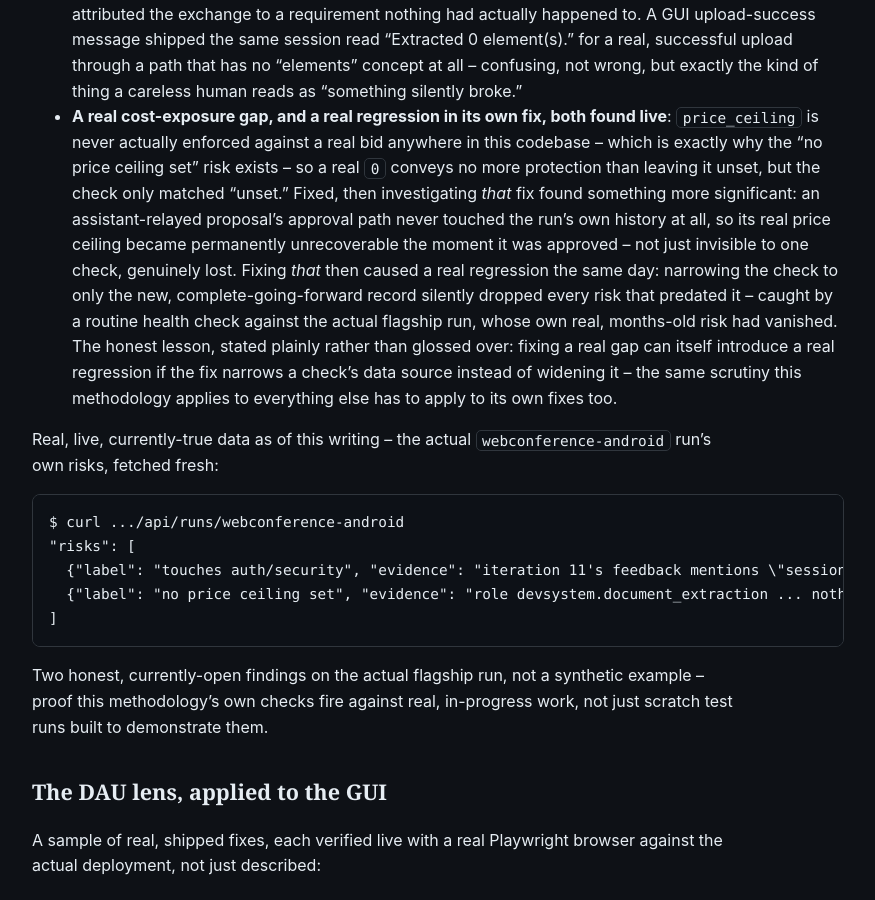
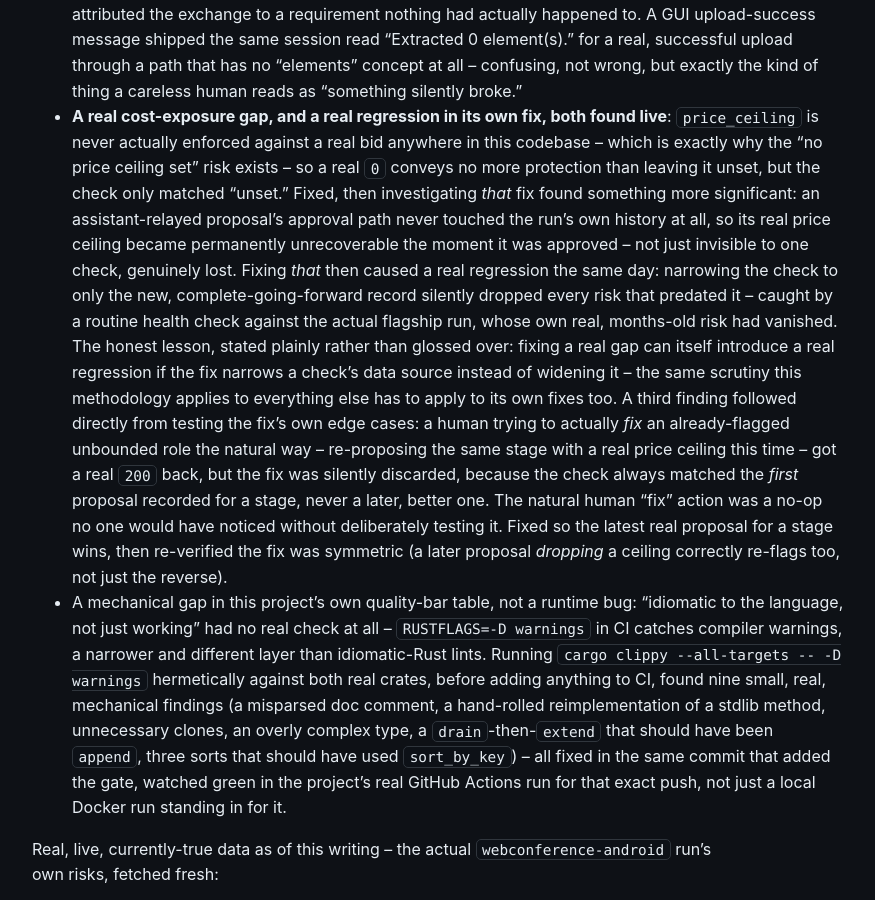
Before and after one commit to scimbe/CADS-devsystem-docs, a Jekyll site: the page built from _explanation/dau-lens-and-stress-testing.md, in a window 1280 px wide and 900 px high, scrolled down 2369 px. Shown: the whole window, without its empty margins (322-1197 px from the left). Built offline with Jekyll 4.4.1, drawn with Linux system fonts in a browser that asks for light colours; some of the changed text lies outside the part shown.

Commit message:
explanation: bring the stress-test track record current (26 -> 29 runs)
Three real rounds had landed in the source repo's own goal doc since this
page was last updated: run 27's fix for a "latest proposal wins" gap in
no_price_ceiling (a later, better re-proposal was being silently discarded),
run 28's GUI tooltip clarifying that a real 0 price ceiling isn't a real
budget, and run 29's cargo-clippy CI gate closing the goal doc's own
"Kunstgerecht" quality-bar row. All three folded into the existing
price_ceiling narrative and GUI-fixes list rather than left as a bare count
bump.

```diff
--- a/_explanation/dau-lens-and-stress-testing.md
+++ b/_explanation/dau-lens-and-stress-testing.md
@@ -40,8 +40,8 @@ for what these checks look like in the code.
 
 ## The real track record
 
-As of this writing, the stress test has run **twenty-six** real rounds against the actual
-deployment, finding and closing twenty-six real gaps -- not simulated, not hypothetical. A
+As of this writing, the stress test has run **twenty-nine** real rounds against the actual
+deployment, finding and closing twenty-nine real gaps -- not simulated, not hypothetical. A
 representative sample, each with its own real live before/after proof:
 
 - A one-line rubber-stamp review (`"looks fine to me"`) satisfied the mandatory review gate just as
@@ -109,7 +109,23 @@ representative sample, each with its own real live before/after proof:
   actual flagship run, whose own real, months-old risk had vanished. The honest lesson, stated
   plainly rather than glossed over: fixing a real gap can itself introduce a real regression if the
   fix narrows a check's data source instead of widening it -- the same scrutiny this methodology
-  applies to everything else has to apply to its own fixes too.
+  applies to everything else has to apply to its own fixes too. A third finding followed directly
+  from testing the fix's own edge cases: a human trying to actually *fix* an already-flagged
+  unbounded role the natural way -- re-proposing the same stage with a real price ceiling this time
+  -- got a real `200` back, but the fix was silently discarded, because the check always matched the
+  *first* proposal recorded for a stage, never a later, better one. The natural human "fix" action
+  was a no-op no one would have noticed without deliberately testing it. Fixed so the latest real
+  proposal for a stage wins, then re-verified the fix was symmetric (a later proposal *dropping* a
+  ceiling correctly re-flags too, not just the reverse).
+- A mechanical gap in this project's own quality-bar table, not a runtime bug: "idiomatic to the
+  language, not just working" had no real check at all -- `RUSTFLAGS=-D warnings` in CI catches
+  compiler warnings, a narrower and different layer than idiomatic-Rust lints. Running `cargo clippy
+  --all-targets -- -D warnings` hermetically against both real crates, before adding anything to CI,
+  found nine small, real, mechanical findings (a misparsed doc comment, a hand-rolled reimplementation
+  of a stdlib method, unnecessary clones, an overly complex type, a `drain`-then-`extend` that should
+  have been `append`, three sorts that should have used `sort_by_key`) -- all fixed in the same commit
+  that added the gate, watched green in the project's real GitHub Actions run for that exact push, not
+  just a local Docker run standing in for it.
 
 Real, live, currently-true data as of this writing -- the actual `webconference-android` run's own
 risks, fetched fresh:
@@ -154,6 +170,12 @@ actual deployment, not just described:
   Panels stayed out of this pattern on purpose: it's an opt-in, power-user feature (writing raw
   HTML), not a core per-run workflow item like the other four, so its existing lighter nudge may
   already be the right amount rather than a real gap.
+- The New Iteration form's price-ceiling field only warned about leaving it *blank* -- a careless
+  human reading "leave blank for none" could easily type `0` thinking it's a deliberate, conservative
+  choice, the opposite of the truth (nothing in this codebase actually enforces `price_ceiling`
+  against a real bid, so a real `0` is exactly as unbounded as leaving it empty, and the same
+  preflight check flags both identically). Fixed with an explicit label addition and a real `title`
+  tooltip stating this plainly on the input itself.
 
 ## The same lens, applied to the flagship app itself
 
```
